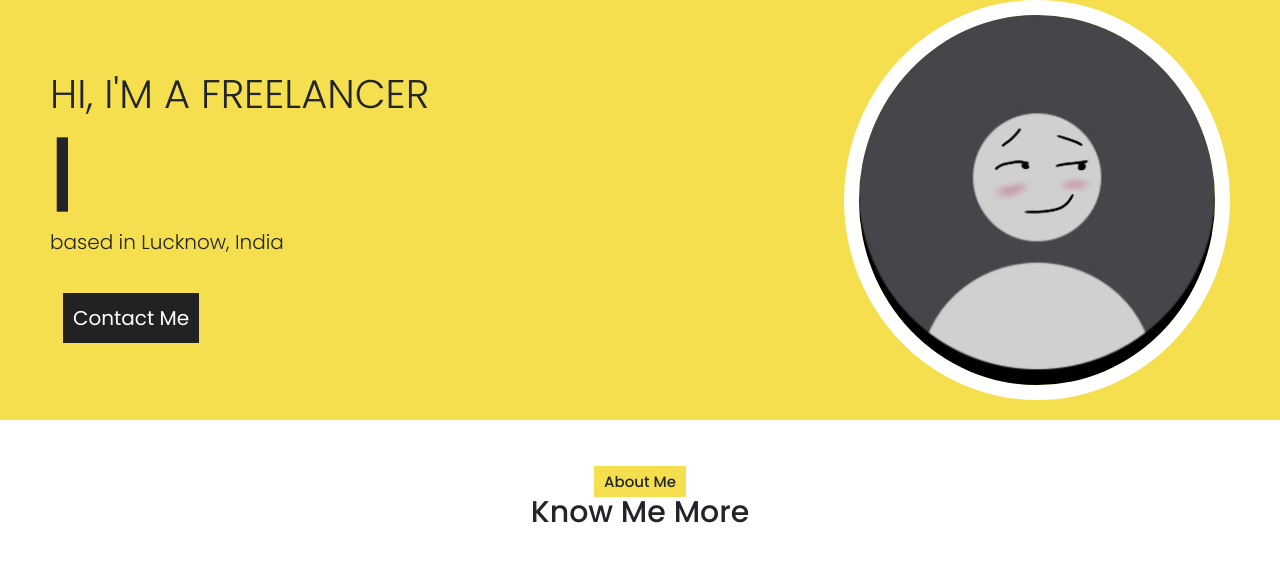
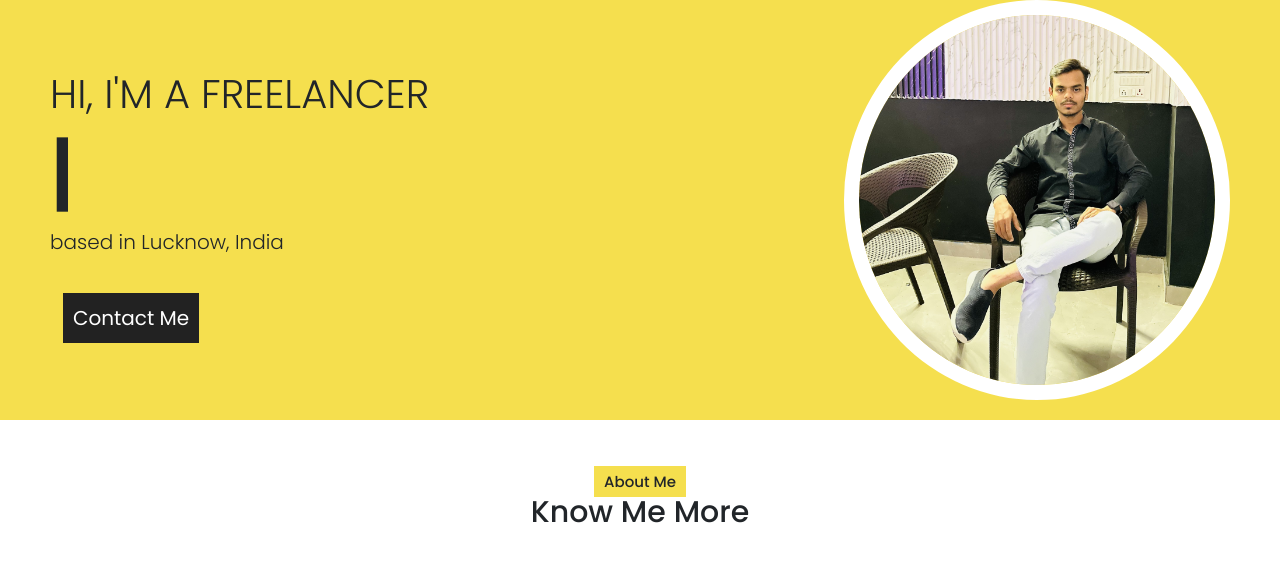
Before and after one commit to uzair1308web-developer/Portfolio-uzair, a PHP site: page / in a window 1280 px wide. Shown: the part 90-670 px from the top of the page. Run offline with PHP 8.4, Linux system fonts and the light colour scheme; some libraries are stand-ins or nearby versions; some web fonts are replaced.

Commit message:
Update index.php

```diff
--- a/index.php
+++ b/index.php
@@ -93,7 +93,7 @@
                 <div class="btn"><a href="https://api.whatsapp.com/send?phone=+918601972856&text=Hi%20Digicrowd%20Solution" target="_blank"><button>Contact Me</button></a>
                 </div>
             </div>
-            <div class="imgBx" data-aos="fade-up"><img src="images/unnamed.jpg" class="men"></div>
+            <div class="imgBx" data-aos="fade-up"><img src="images/IMG-5025.jpg" class="men"></div>
         </section>
         <section class="about" id="home">
             <div class="about-heading">
```
